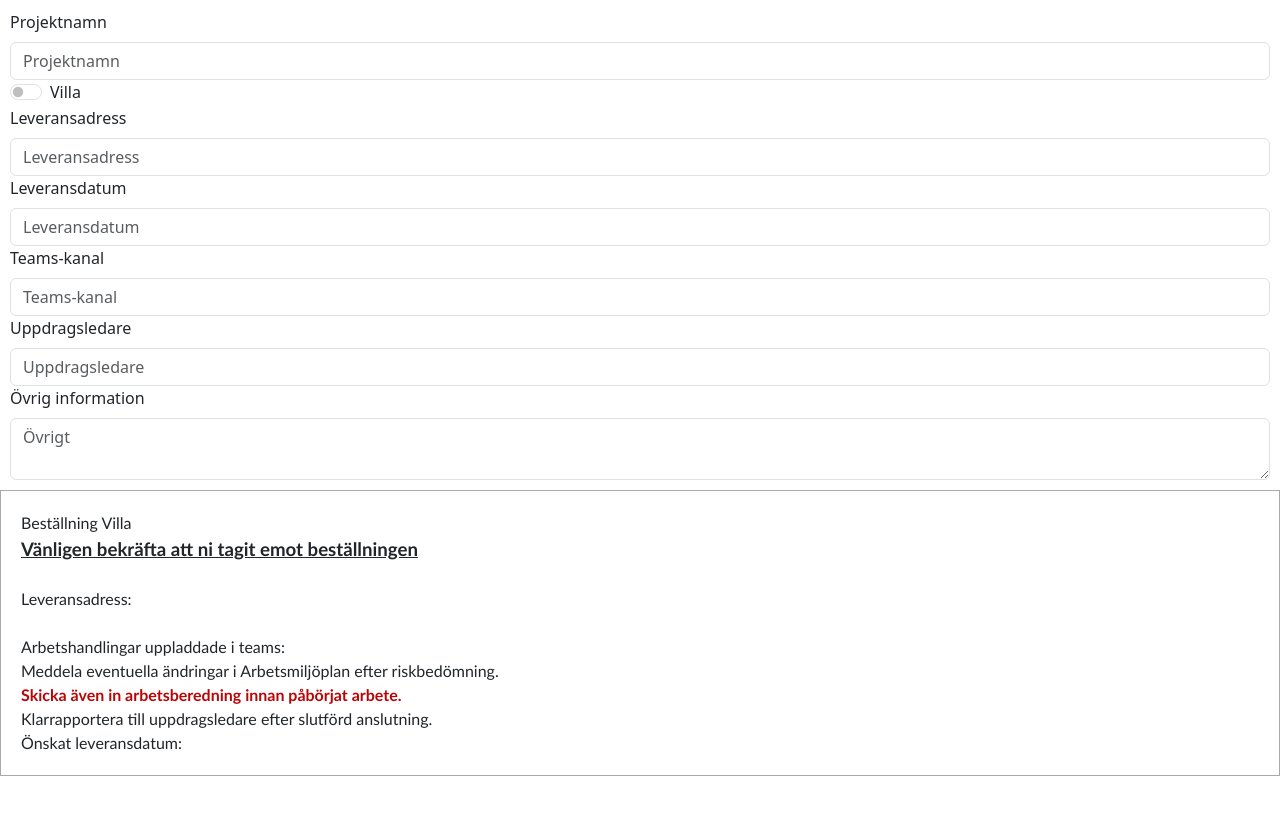
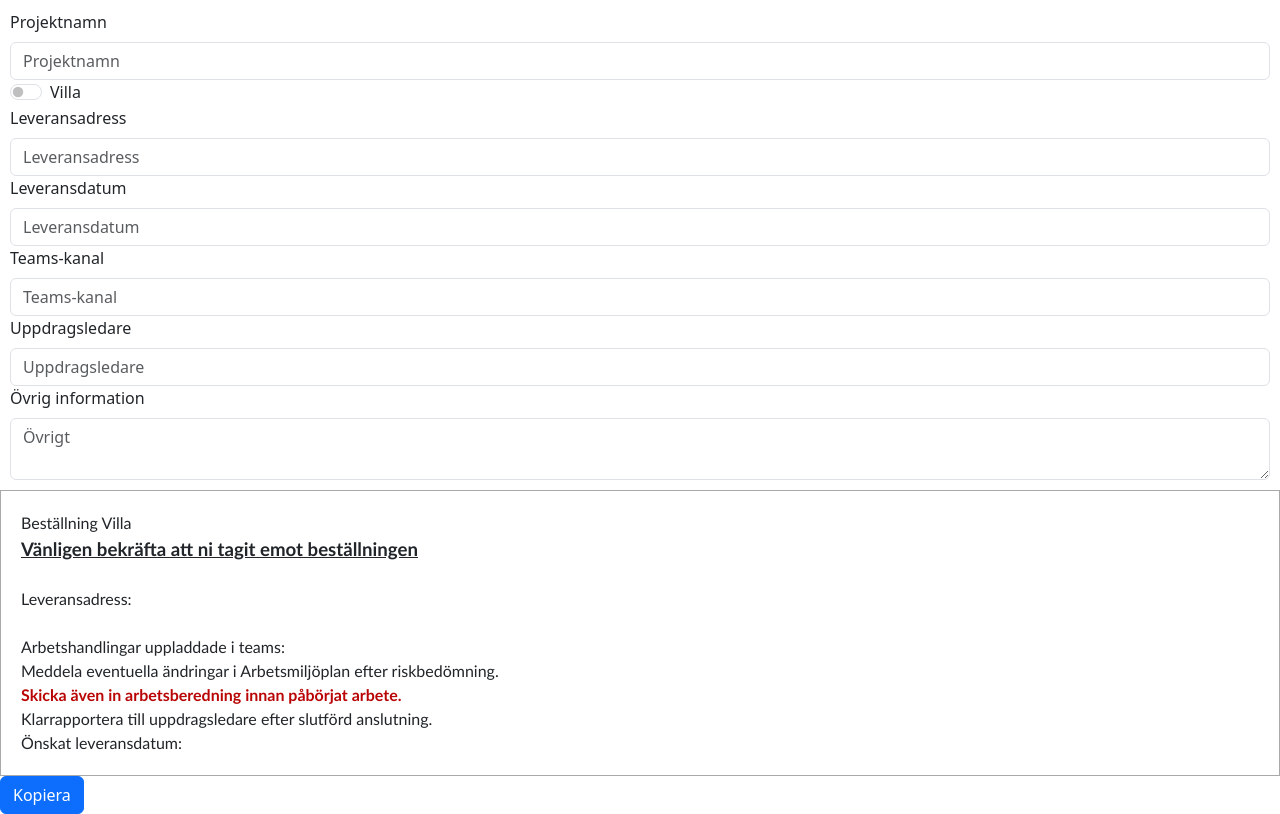
Before and after one commit to joakimhedberg/template_test, a React (Create React App) app: page / in a window 1280 px wide. Built offline with nearby package versions, Linux system fonts and the light colour scheme.

Commit message:
Added copy button

```diff
--- a/src/App.tsx
+++ b/src/App.tsx
@@ -1,5 +1,5 @@
 import  { useEffect, useState } from 'react';
-import { Form } from 'react-bootstrap';
+import { Button, Form } from 'react-bootstrap';
 
 function App() {
   const [projectName, setProjectName] = useState<string>('')
@@ -13,6 +13,18 @@ function App() {
 
   const projectType = () => {
     return explVilla? 'Expl. Villa': 'Villa'
+  }
+
+  const highlight = (id: string) => {
+    const range = document.createRange()
+    range.selectNode(document.getElementById(id) as HTMLElement)
+    window.getSelection()?.removeAllRanges()
+    window.getSelection()?.addRange(range)
+  }
+
+  const copyText = () => {
+    highlight('resultDiv')
+    document.execCommand('copy')
   }
 
   useEffect(() => {
@@ -86,6 +98,9 @@ function App() {
         <div>Önskat leveransdatum: {deliveryDate}</div>
         <div style={{fontStyle: 'italic', whiteSpace: 'pre'}}>{additionalInfo}</div>
       </div>
+      <div>
+        <Button onClick={() => copyText()}>Kopiera</Button>
+      </div>
     </div>
   );
 }
```
